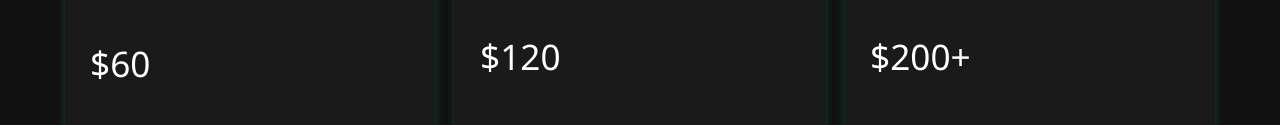
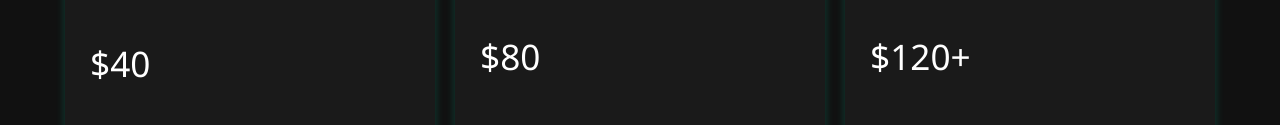
Before and after one commit to TheRealTed1/Betting-Bot, a plain HTML site: page index.html in a window 1280 px wide. Shown: the part 187-312 px from the top of the page. Drawn offline with Linux system fonts and the light colour scheme.

Commit message:
Update index.html

```diff
--- a/index.html
+++ b/index.html
@@ -76,7 +76,7 @@
     <!-- Basic Package -->
     <div class="card">
       <h2>Basic</h2>
-      <div class="price">$60</div>
+      <div class="price">$40</div>
       <div class="features">
         <p><span>✔</span> Basic command setup</p>
         <p><span>✔</span> Static MLB data (no API)</p>
@@ -92,7 +92,7 @@
     <!-- Standard Package -->
     <div class="card">
       <h2>Standard</h2>
-      <div class="price">$120</div>
+      <div class="price">$80</div>
       <div class="features">
         <p><span>✔</span> All Basic features</p>
         <p><span>✔</span> Live MLB data via API</p>
@@ -108,7 +108,7 @@
     <!-- Premium Package -->
     <div class="card">
       <h2>Premium</h2>
-      <div class="price">$200+</div>
+      <div class="price">$120+</div>
       <div class="features">
         <p><span>✔</span> All Standard features</p>
         <p><span>✔</span> AI-powered win predictions</p>
```
